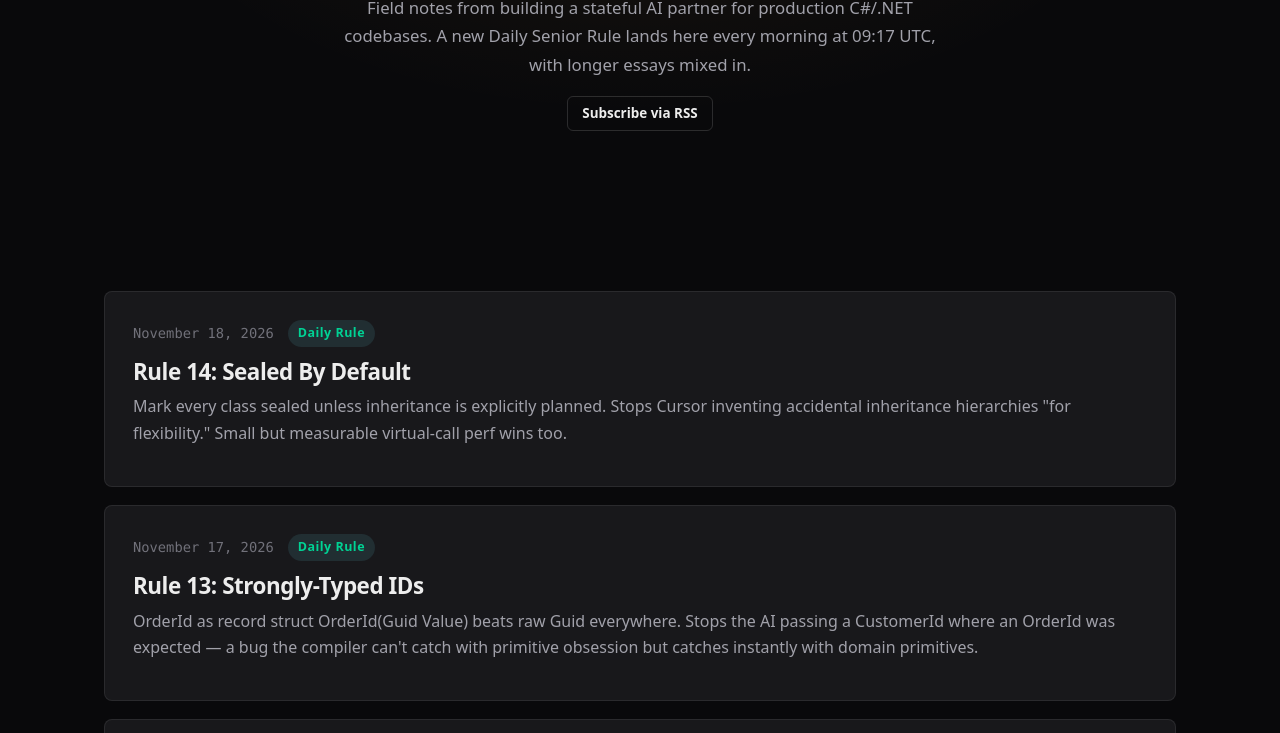
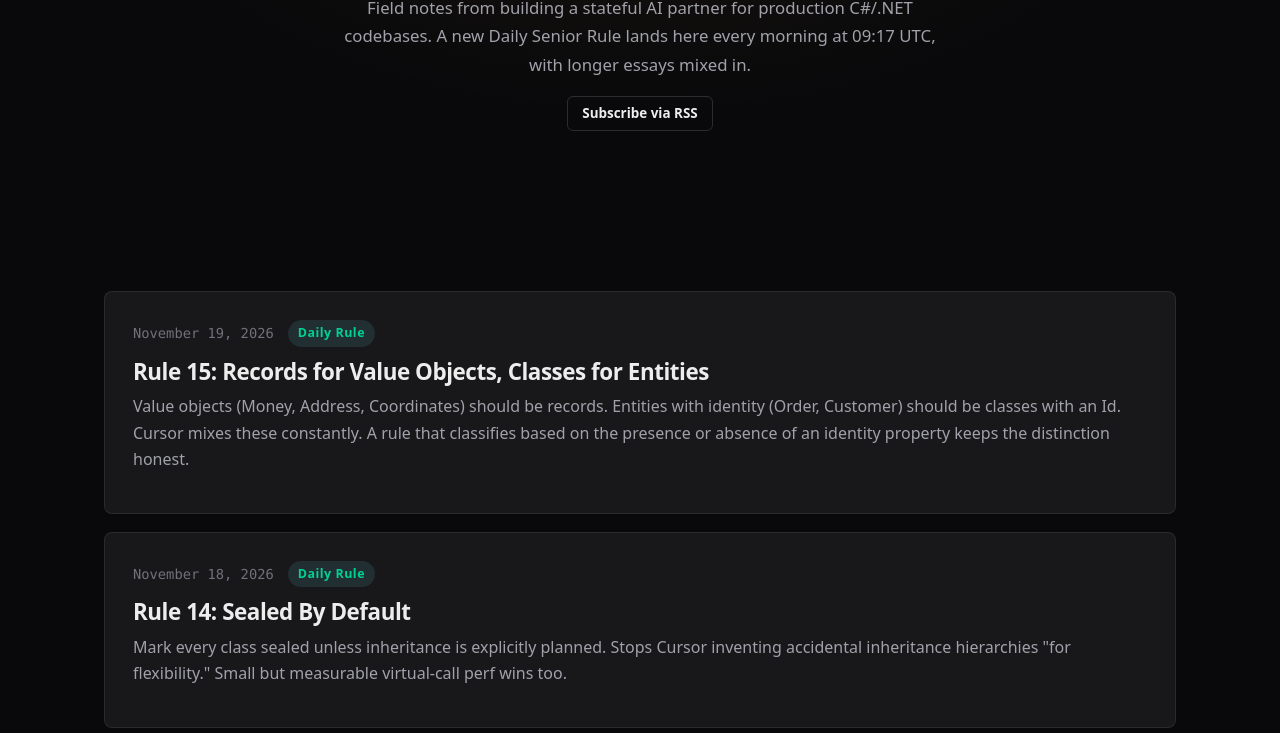
Before and after one commit to agenticstandardcontact-byte/agentic-architect, a plain HTML site: page blog/index.html in a window 1280 px wide. Shown: the part 367-1100 px from the top of the page. Drawn offline with Linux system fonts and the light colour scheme.

Commit message:
Daily Senior Rule: 2026-11-19

```diff
--- a/blog/index.html
+++ b/blog/index.html
@@ -72,6 +72,17 @@
       <div class="container">
         <ul class="post-list">
           <!-- DAILY-RULE-INSERTION-POINT -->
+          <li class="post-card" data-date="2026-11-19">
+  <div class="post-link" style="cursor:default;">
+    <div class="post-meta">
+      <time datetime="2026-11-19">November 19, 2026</time>
+      <span class="post-tag">Daily Rule</span>
+    </div>
+    <h2>Rule 15: Records for Value Objects, Classes for Entities</h2>
+    <p>Value objects (Money, Address, Coordinates) should be records. Entities with identity (Order, Customer) should be classes with an Id. Cursor mixes these constantly. A rule that classifies based on the presence or absence of an identity property keeps the distinction honest.</p>
+  </div>
+</li>
+
           <li class="post-card" data-date="2026-11-18">
   <div class="post-link" style="cursor:default;">
     <div class="post-meta">
--- a/sitemap.xml
+++ b/sitemap.xml
@@ -14,7 +14,7 @@
   </url>
   <url>
     <loc>https://agentic-architect.dev/blog/</loc>
-    <lastmod>2026-11-18</lastmod>
+    <lastmod>2026-11-19</lastmod>
     <changefreq>daily</changefreq>
     <priority>0.9</priority>
   </url>
```
Also changed, not shown: feed.xml (+8 -0 lines).
